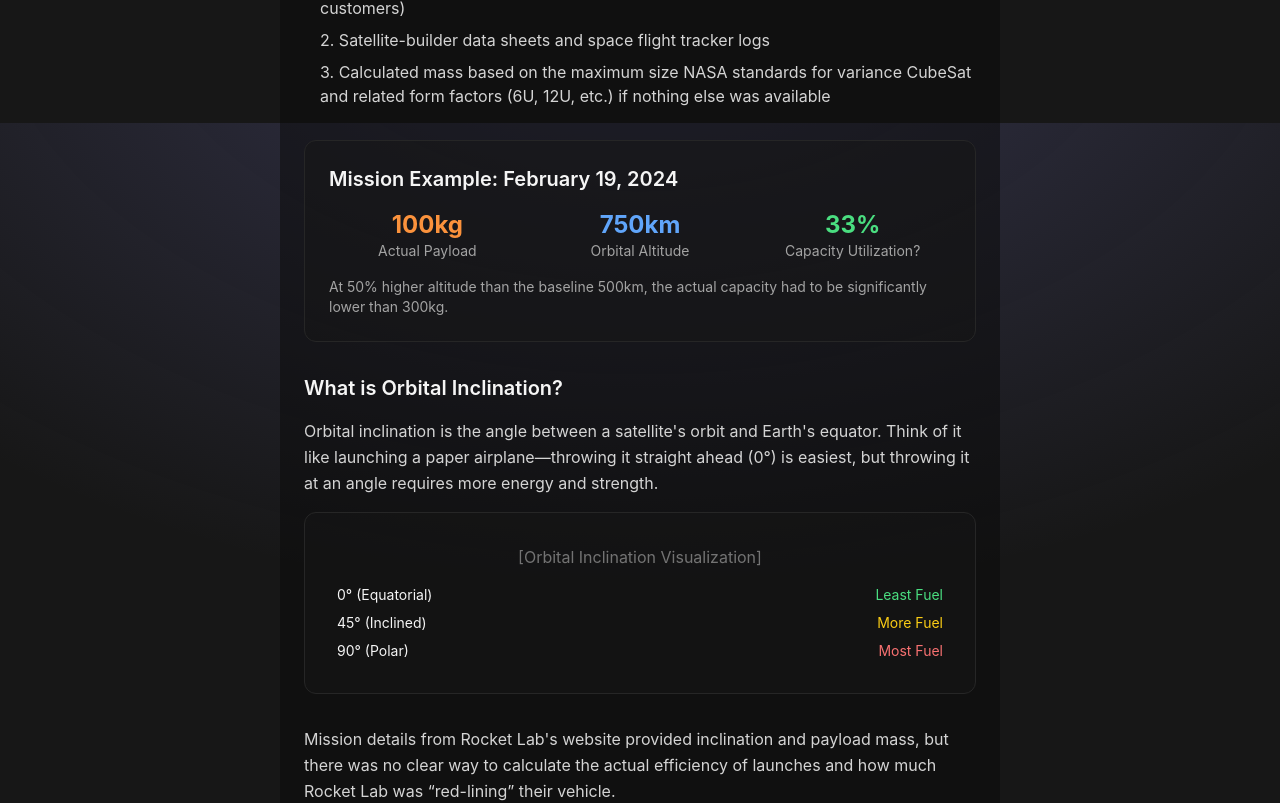
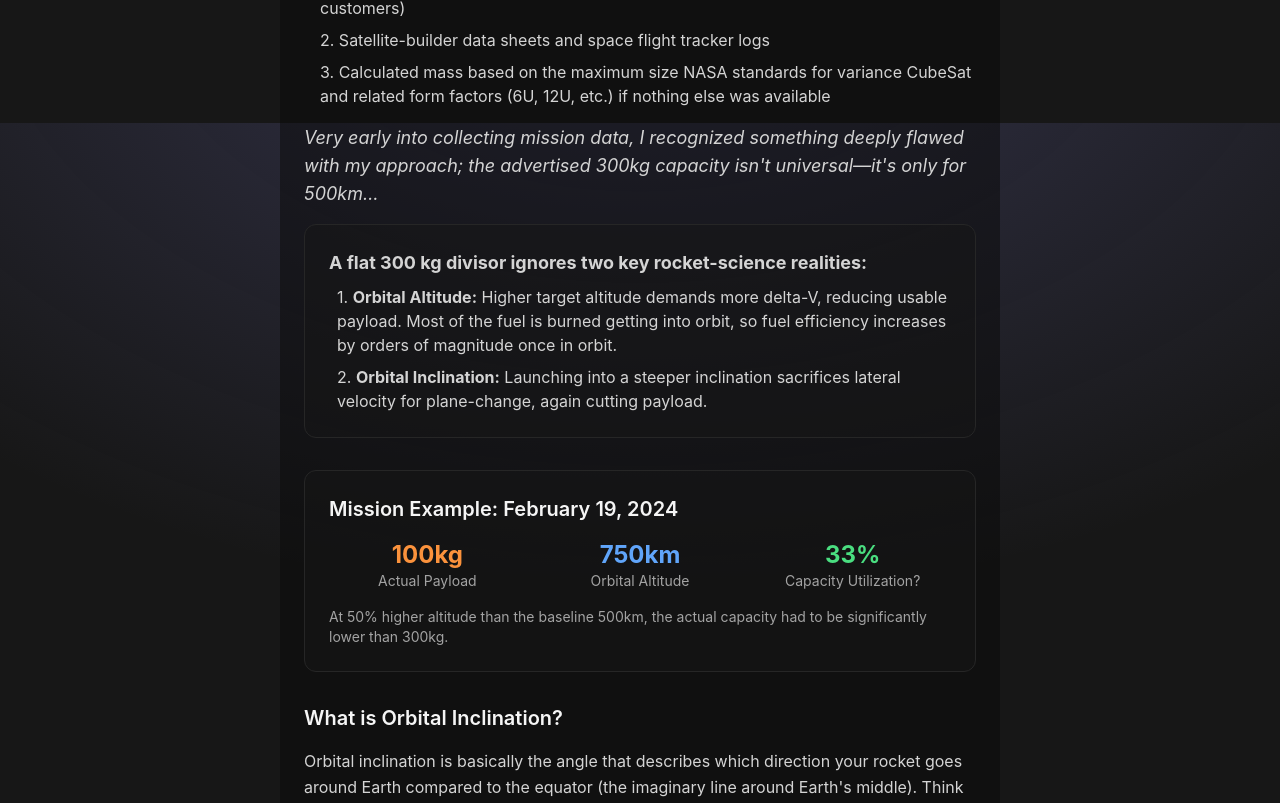
Before and after one commit to ethan-frost-xyz/personal-site, a Next.js app in the folder personal-site/: page /work/rocket-lab-model in a window 1280 px wide. Shown: the part 1477-2280 px from the top of the page. Built offline with nearby package versions, Linux system fonts and the light colour scheme.

Commit message:
more rklb project updates

```diff
--- a/personal-site/src/app/work/rocket-lab-model/page.tsx
+++ b/personal-site/src/app/work/rocket-lab-model/page.tsx
@@ -101,6 +101,18 @@ export default function Page() {
               <div>2. Satellite-builder data sheets and space flight tracker logs</div>
               <div>3. Calculated mass based on the maximum size NASA standards for variance CubeSat and related form factors (6U, 12U, etc.) if nothing else was available</div>
             </div>
+            <P className="text-lg text-neutral-300 italic">
+            Very early into collecting mission data, I recognized something deeply flawed with my approach; the advertised 300kg capacity isn't universal—it's only for 500km…
+            </P>
+            <div className="bg-neutral-900/50 border border-neutral-800 rounded-xl p-6 space-y-2 mt-8">
+              <P className="text-lg text-neutral-300 font-bold">
+              A flat 300 kg divisor ignores two key rocket-science realities:
+              </P>
+              <div className="text-neutral-300 ml-2 space-y-2">
+                <div>1. <strong>Orbital Altitude:</strong> Higher target altitude demands more delta-V, reducing usable payload. Most of the fuel is burned getting into orbit, so fuel efficiency increases by orders of magnitude once in orbit.</div>
+                <div>2. <strong>Orbital Inclination:</strong> Launching into a steeper inclination sacrifices lateral velocity for plane-change, again cutting payload.</div>
+              </div>
+            </div>
           </div>
 
           {/* Mission example */}
@@ -130,9 +142,12 @@ export default function Page() {
           <div className="space-y-4">
             <h3 className="text-xl font-semibold">What is Orbital Inclination?</h3>
             <P className="text-neutral-300">
-              Orbital inclination is the angle between a satellite&apos;s orbit and Earth&apos;s equator.
-              Think of it like launching a paper airplane—throwing it straight ahead (0°)
-              is easiest, but throwing it at an angle requires more energy and strength.
+              Orbital inclination is basically the angle that describes which direction your
+              rocket goes around Earth compared to the equator (the imaginary line around Earth's middle).
+              Think of it like jumping off a spinning merry-go-round, jumping in the direction it's spinning
+              gives you free extra speed, but jumping sideways or backwards means you miss out on that boost
+              and have to work harder to go the same distance. That isn't how physics actually works but neither
+              of us are rocket scientists.
             </P>
 
             {/* Inclination visualization placeholder */}
```
